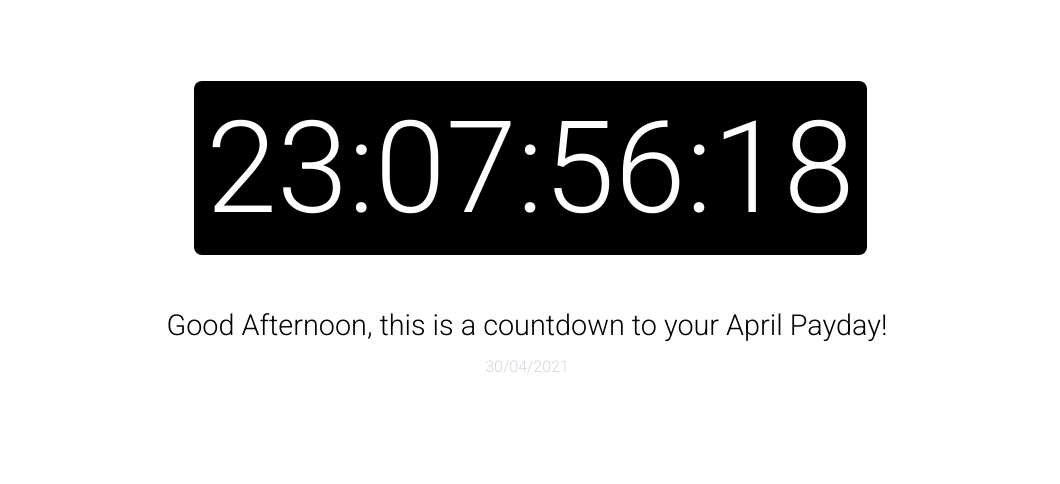
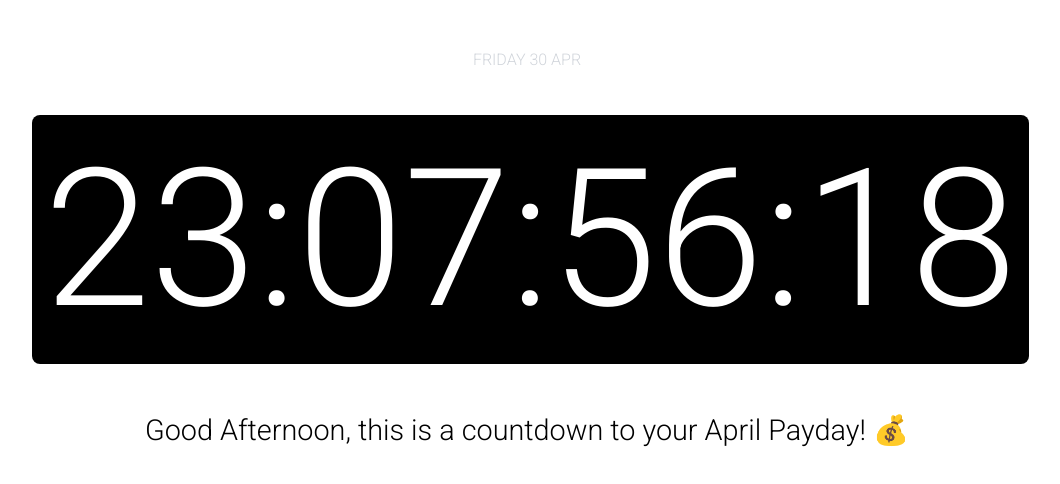
Before and after one commit to Billson7/Payday-Countdown, a React (Create React App) app: page / in a window 1280 px wide. Shown: the top 484 px of the page, without its empty margins (113-1173 px from the left). Built offline with nearby package versions, Linux system fonts and the light colour scheme.

Commit message:
new date format and bigger timer

```diff
--- a/src/App.css
+++ b/src/App.css
@@ -1,7 +1,7 @@
-@import url('https://fonts.googleapis.com/css2?family=Roboto:wght@300&display=swap');
+@import url("https://fonts.googleapis.com/css2?family=Roboto:wght@300&display=swap");
 .countdown-page {
   margin: auto;
-  font-family: 'Roboto', sans-serif;
+  font-family: "Roboto", sans-serif;
   border-radius: 1rem;
   box-sizing: border-box;
   text-align: center;
@@ -11,14 +11,13 @@
 .timer {
   flex-direction: column;
   padding-top: 1.5rem;
-  font-family: 'Roboto', sans-serif;
-  padding-bottom: 2.5rem;
+  font-family: "Roboto", sans-serif;
 }
 
 .timer span {
   font-size: 2.5rem;
   margin-left: 0.4rem;
-  font-family: 'Roboto', sans-serif;
+  font-family: "Roboto", sans-serif;
 }
 
 .dateOfPay {
@@ -26,21 +25,22 @@
 }
 
 #header {
-  margin: auto;
+  margin: 25px auto;
   font-size: 1.8rem;
-  font-family: 'Roboto', sans-serif;
+  font-family: "Roboto", sans-serif;
   text-align: center;
   max-width: 95%;
 }
 
 @media screen and (min-width: 580px) {
   .timer span {
-    font-size: 8rem;
+    font-size: 12rem;
   }
   .countdown-page {
     padding: 3rem;
   }
   #header {
     max-width: 100%;
+    margin-top: 25px;
   }
 }
--- a/src/App.js
+++ b/src/App.js
@@ -7,7 +7,7 @@ import moment from "moment";
 
 const App = () => {
   const { month, payDate } = Heading();
-  const formattedDate = moment(payDate).format("DD/MM/YYYY");
+  const formattedDate = moment(payDate).format("dddd DD MMM").toUpperCase();
   const dateChecker = () => {
     const todaysDate = moment().format("L");
     return todaysDate === payDate ? "" : "a countdown to";
@@ -16,13 +16,14 @@ const App = () => {
     <body className="min-h-screen bg-white dark:bg-gray-900 ">
       <div className="container bg-white dark:bg-gray-900 pt-40 md:pt-0">
         <div className="countdown-page">
+          <h1 className=" text-gray-300 dark:text-gray-500 "></h1>
+          <h1 className=" text-gray-300 dark:text-gray-500 ">
+            {formattedDate}
+          </h1>
           <Timer />
-          <h1 className="text-black dark:text-white" id="header">
-            {HeadingGreeting()}, this is {dateChecker()} your {month} Payday!
+          <h1 className="mt-6 text-black dark:text-white" id="header">
+            {HeadingGreeting()}, this is {dateChecker()} your {month} Payday! 💰
           </h1>
-          <p className="mt-2 text-gray-300 dark:text-gray-500">
-            {formattedDate}
-          </p>
         </div>
       </div>
     </body>
```
